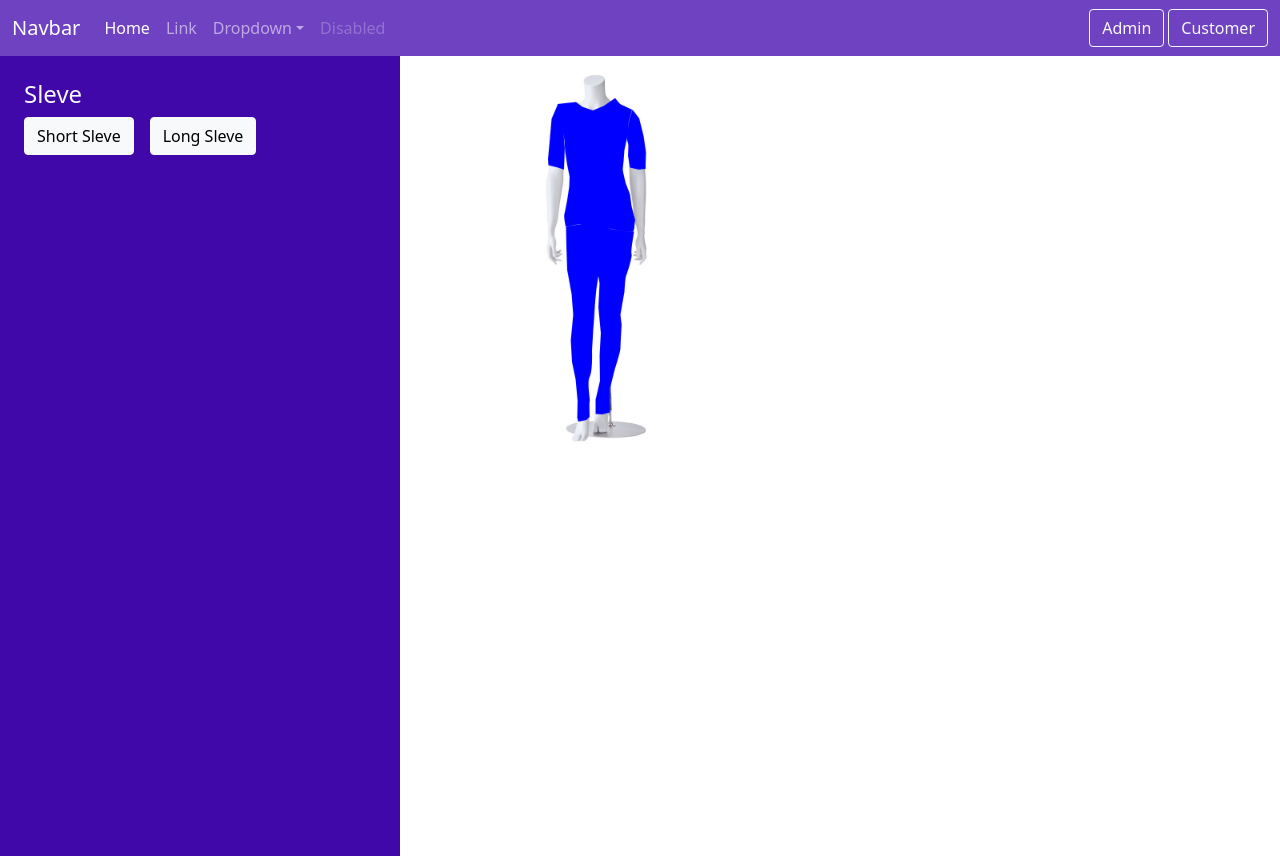
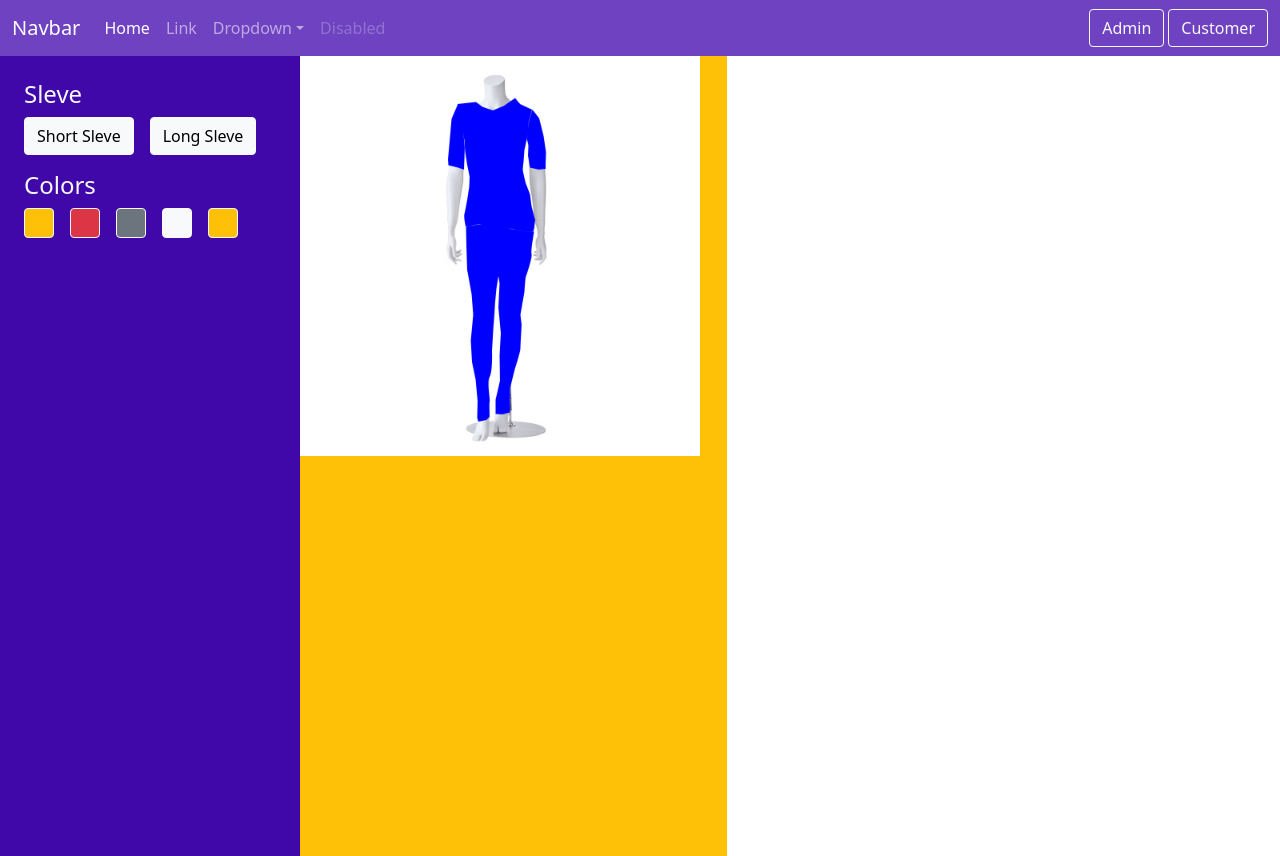
Before and after one commit to DummyChanger/DummyChanger-frondend, a React (Create React App) app: page / in a window 1280 px wide. Built offline with nearby package versions, Linux system fonts and the light colour scheme.

Commit message:
dummy changes added

```diff
--- a/src/App.css
+++ b/src/App.css
@@ -7,7 +7,7 @@
 }
 
 .dummy-panel {
-  width: 400px;
+  width: 300px;
   height: 100vh;
   background-color: #4008a8;
 }
@@ -24,3 +24,12 @@
 .pant {
   position: absolute;
 }
+.garment-color{
+  width: 30px;
+  height: 30px;
+}
+
+.test{
+  width: 300px;
+  height: 300px;
+}
--- a/src/Dummy/DummyPanel.js
+++ b/src/Dummy/DummyPanel.js
@@ -1,4 +1,4 @@
-import React, { useState } from "react";
+import React, { useState, useEffect } from "react";
 import test0 from "../Img/garment_1/00.png";
 import test1 from "../Img/garment_1/01.png";
 import test2 from "../Img/garment_1/02.png";
@@ -7,9 +7,13 @@ import test4 from "../Img/garment_1/03.png";
 
 function DummyPanel() {
   const [isShortSleve, setIsShortSleve] = useState(true);
+  const [bgColor, setColor] = useState("#ffc107");
 
   const setSleve = (value) => {
     setIsShortSleve(value);
+  };
+  const setColorBg = (color) => {
+    setColor(color);
   };
 
   return (
@@ -34,9 +38,46 @@ function DummyPanel() {
                 Long Sleve
               </button>
             </div>
+
+            <h4 className="mt-3">Colors</h4>
+            <div>
+              <button
+                type="button"
+                style={{ backgroundColor: "#ffc107" }}
+                className="btn btn-light garment-color"
+                onClick={() => setColorBg("#ffc107")}
+              ></button>
+              <button
+                type="button"
+                style={{ backgroundColor: "#dc3545" }}
+                className="btn btn-light ms-3 garment-color"
+                onClick={() => setColorBg("#dc3545")}
+              ></button>
+              <button
+                type="button"
+                style={{ backgroundColor: "#6c757d" }}
+                className="btn btn-light ms-3 garment-color"
+                onClick={() => setColorBg("#6c757d")}
+              ></button>
+              <button
+                type="button"
+                style={{ backgroundColor: "#f8f9fa" }}
+                className="btn btn-light ms-3 garment-color"
+                onClick={() => setColorBg("#f8f9fa")}
+              ></button>
+              <button
+                type="button"
+                style={{ backgroundColor: "#ffc107" }}
+                className="btn btn-light ms-3 garment-color"
+                onClick={() => setColorBg("#ffc107")}
+              ></button>
+            </div>
           </div>
         </div>
-        <div style={{ position: "relative" }} className="dummy">
+        <div
+          style={{ position: "relative", backgroundColor: bgColor }}
+          className="dummy"
+        >
           <img
             src={test0}
             alt=""
@@ -67,6 +108,9 @@ function DummyPanel() {
             />
           )}
         </div>
+        {/* <div className="test" style={{ backgroundColor: bgColor }}>
+          <h1>hii</h1>
+        </div> */}
       </div>
     </>
   );
--- a/src/Nav/Nav.js
+++ b/src/Nav/Nav.js
@@ -6,9 +6,7 @@ function Nav() {
     <div>
       <nav className="navbar nav-main navbar-expand-lg navbar-dark ">
         <div className="container-fluid">
-          <a className="navbar-brand" href="#">
-            Navbar
-          </a>
+          <a className="navbar-brand">Navbar</a>
           <button
             className="navbar-toggler"
             type="button"
@@ -23,19 +21,16 @@ function Nav() {
           <div className="collapse navbar-collapse" id="navbarSupportedContent">
             <ul className="navbar-nav me-auto mb-2 mb-lg-0">
               <li className="nav-item">
-                <a className="nav-link active" aria-current="page" href="#">
+                <a className="nav-link active" aria-current="page">
                   Home
                 </a>
               </li>
               <li className="nav-item">
-                <a className="nav-link" href="#">
-                  Link
-                </a>
+                <a className="nav-link">Link</a>
               </li>
               <li className="nav-item dropdown">
                 <a
                   className="nav-link dropdown-toggle"
-                  href="#"
                   id="navbarDropdown"
                   role="button"
                   data-bs-toggle="dropdown"
@@ -45,27 +40,20 @@ function Nav() {
                 </a>
                 <ul className="dropdown-menu" aria-labelledby="navbarDropdown">
                   <li>
-                    <a className="dropdown-item" href="#">
-                      Action
-                    </a>
+                    <a className="dropdown-item">Action</a>
                   </li>
                   <li>
-                    <a className="dropdown-item" href="#">
-                      Another action
-                    </a>
+                    <a className="dropdown-item">Another action</a>
                   </li>
                   <li>
-                    <a className="dropdown-item" href="#">
-                      Something else here
-                    </a>
+                    <a className="dropdown-item">Something else here</a>
                   </li>
                 </ul>
               </li>
               <li className="nav-item">
                 <a
                   className="nav-link disabled"
-                  href="#"
-                  tabindex="-1"
+                  tabIndex="-1"
                   aria-disabled="true"
                 >
                   Disabled
```
